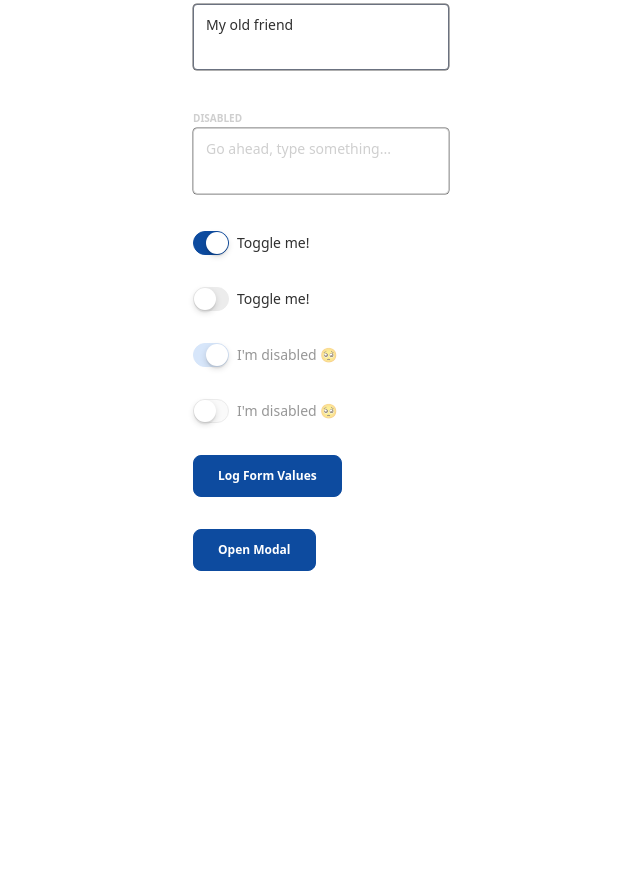
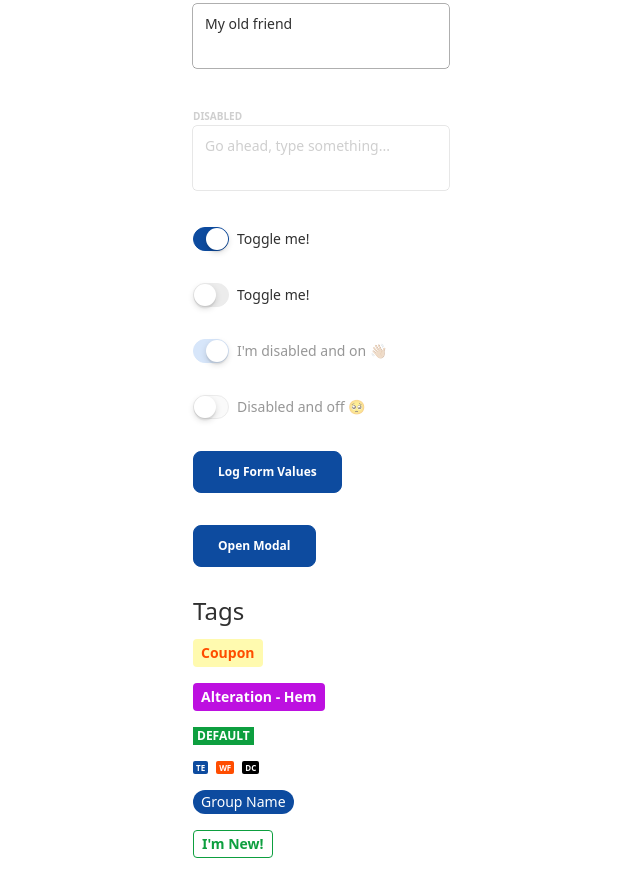
Before and after one commit to paulhmorris/crm-components, a React (Vite) app: page / in a window 1280 px wide. Shown: the part 704-1578 px from the top of the page, without its empty margins (175-815 px from the left). Before the commit the page ends 1291 px from the top, so only its background shows below. Built offline with nearby package versions, Linux system fonts and the light colour scheme.

Commit message:
Finish tags

```diff
--- a/src/components/ComponentDisplay.tsx
+++ b/src/components/ComponentDisplay.tsx
@@ -9,6 +9,16 @@ import { TextArea } from "./Forms/TextArea";
 import { TextInput } from "./Forms/TextInput";
 import { Toggle } from "./Forms/Toggle";
 import { EmptyModal } from "./Modals/EmptyModal";
+import {
+  CouponTag,
+  DefaultTag,
+  DryCleanTag,
+  GroupNameTag,
+  NewLeadTag,
+  SpecialServicesTag,
+  TaxExemptTag,
+  WashFoldTag,
+} from "./Tags";
 
 const people = [
   { name: "Wade Cooper" },
@@ -48,7 +58,7 @@ export const ComponentDisplay = () => {
         onSubmit={() => console.log("hello")}
         initialValues={{
           firstName: "Hello",
-          errors: "()!@#4",
+          errors: "Darknes$",
           textarea: "My old friend",
           myBoolean: true,
           myBoolean2: false,
@@ -82,10 +92,14 @@ export const ComponentDisplay = () => {
             <TextArea name="disabled" label="disabled" disabled />
             <Toggle name="myBoolean" label="Toggle me!" />
             <Toggle name="myBoolean2" label="Toggle me!" />
-            <Toggle name="myDisabledBoolean" label="I'm disabled 🥺" disabled />
+            <Toggle
+              name="myDisabledBoolean"
+              label="I'm disabled and on 👋🏼"
+              disabled
+            />
             <Toggle
               name="myDisabledBoolean2"
-              label="I'm disabled 🥺"
+              label="Disabled and off 🥺"
               disabled
             />
             <div>
@@ -104,6 +118,19 @@ export const ComponentDisplay = () => {
           <p>Hello, I am your children.</p>
         </div>
       </EmptyModal>
+      <div className="flex flex-col space-y-4">
+        <h2>Tags</h2>
+        <CouponTag text="Coupon" />
+        <SpecialServicesTag text="alteration - hem" />
+        <DefaultTag />
+        <div className="flex space-x-2">
+          <TaxExemptTag />
+          <WashFoldTag />
+          <DryCleanTag />
+        </div>
+        <GroupNameTag text="group name" />
+        <NewLeadTag />
+      </div>
     </div>
   );
 };
--- a/src/components/Forms/Select.tsx
+++ b/src/components/Forms/Select.tsx
@@ -14,8 +14,6 @@ export const Select = ({ name, label, options }: ISelect) => {
   const {
     input: { value, onChange },
   } = useField(name);
-
-  console.log(value);
 
   return (
     <Listbox value={value} onChange={onChange} name={name}>
--- /dev/null
+++ b/src/components/Tags/index.tsx
@@ -0,0 +1,65 @@
+type TagProps = { text: string };
+
+export const CouponTag = ({ text }: TagProps) => {
+  return (
+    <div className="inline-flex max-w-min items-center whitespace-nowrap rounded bg-tag-yellow px-2 py-1 align-middle font-bold text-orange">
+      <span>{text}</span>
+    </div>
+  );
+};
+
+export const SpecialServicesTag = ({ text }: TagProps) => {
+  return (
+    <div className="inline-flex max-w-min items-center whitespace-nowrap rounded bg-tag-purple px-2 py-1 align-middle font-bold text-white">
+      <span className="capitalize">{text}</span>
+    </div>
+  );
+};
+
+export const GroupNameTag = ({ text }: TagProps) => {
+  return (
+    <div className="inline-flex max-w-min items-center whitespace-nowrap rounded-pill bg-blue px-2 py-0.5 align-middle text-sm text-white">
+      <span className="capitalize">{text}</span>
+    </div>
+  );
+};
+
+export const DefaultTag = () => {
+  return (
+    <div className="inline-flex max-w-min items-center whitespace-nowrap bg-tag-green px-1 align-middle text-xs font-bold leading-[18px] text-white">
+      <span>DEFAULT</span>
+    </div>
+  );
+};
+
+export const TaxExemptTag = () => {
+  return (
+    <div className="inline-flex max-w-min items-center whitespace-nowrap rounded-sm bg-blue px-[3px] py-[1px] align-middle text-tiny font-bold leading-[11px] text-white">
+      <span>TE</span>
+    </div>
+  );
+};
+
+export const WashFoldTag = () => {
+  return (
+    <div className="inline-flex max-w-min items-center whitespace-nowrap rounded-sm bg-orange px-[3px] py-[1px] align-middle text-tiny font-bold leading-[11px] text-white">
+      <span>WF</span>
+    </div>
+  );
+};
+
+export const DryCleanTag = () => {
+  return (
+    <div className="inline-flex max-w-min items-center whitespace-nowrap rounded-sm bg-black px-[3px] py-[1px] align-middle text-tiny font-bold leading-[11px] text-white">
+      <span>DC</span>
+    </div>
+  );
+};
+
+export const NewLeadTag = () => {
+  return (
+    <div className="inline-flex max-w-min items-center whitespace-nowrap rounded border border-tag-green bg-transparent px-2 py-[3px] align-middle text-sm font-bold text-tag-green">
+      <span>I&apos;m New!</span>
+    </div>
+  );
+};
--- a/src/index.css
+++ b/src/index.css
@@ -64,7 +64,7 @@
   }
 
   .form-textarea {
-    @apply inline-block w-full rounded bg-white text-sm shadow-border shadow-gray-400 transition-shadow placeholder:text-sm placeholder:text-gray-300 focus:shadow-border-2 focus:shadow-blue focus:outline-none focus:ring-0 disabled:border-gray-300;
+    @apply inline-block w-full rounded border-0 bg-white text-sm shadow-border shadow-gray-400 transition-shadow placeholder:text-sm placeholder:text-gray-300 focus:shadow-border-2 focus:shadow-blue focus:outline-none focus:ring-0 disabled:shadow-gray-300;
   }
 
   .btn-primary {
--- a/src/utils/inputValidations.ts
+++ b/src/utils/inputValidations.ts
@@ -23,7 +23,7 @@ export const mustBeAlphanumeric: ValidatorFunction = (value) => {
   const isTextOnly = new RegExp("^[a-zA-Z0-9_ ]*$");
   return isTextOnly.test(value)
     ? undefined
-    : "Only letters and numbers allowed.";
+    : "Only letters and numbers allowed";
 };
 
 export const mustBePhoneNumber: ValidatorFunction = (value) => {
--- a/tailwind.config.js
+++ b/tailwind.config.js
@@ -23,7 +23,8 @@ module.exports = {
       },
       tag: {
         purple: "#bd10e0",
-        green: "#006a6e",
+        green: "#0d9f3f",
+        yellow: "#fffaaf",
       },
       body: "#303030",
       secondary: "#616161",
@@ -42,9 +43,11 @@ module.exports = {
       md: "6px",
       lg: "8px",
       xl: "12px",
+      pill: "100px",
       full: "9999px",
     },
     fontSize: {
+      tiny: ".5rem",
       xs: ".75rem",
       sm: ".875rem",
       base: "1rem",
```
